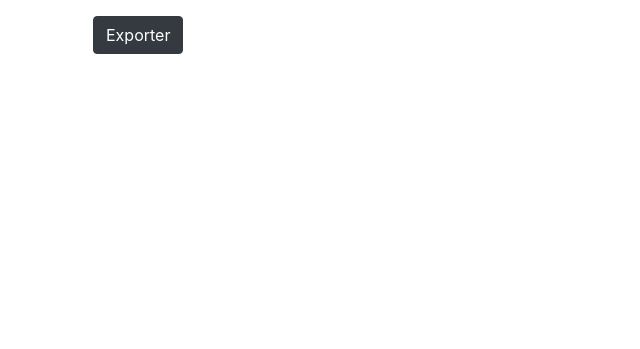
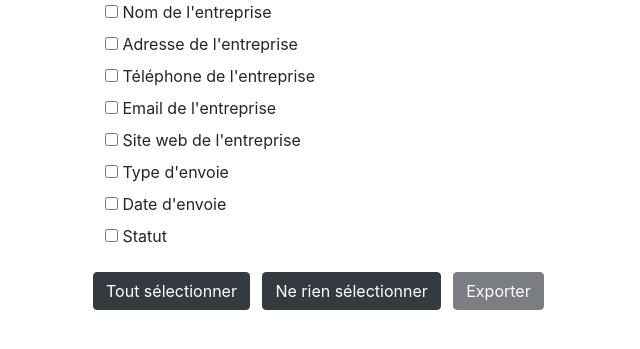
Before and after one commit to Reviewver/markJob, a PHP site: page /export.php in a window 1280 px wide. Shown: the part 110-459 px from the top of the page, without its empty margins (0-640 px from the left). Run offline with PHP 8.4, Linux system fonts and the light colour scheme.

Commit message:
Ajout de la possibilité de sélectionner les colonnes à exporter

```diff
--- a/export.php
+++ b/export.php
@@ -13,8 +13,46 @@
 				<?php include("menu.php"); ?>
 			</header>
 		<form method="post" action="save.php"/>
-		<button class="btn btn-dark" type="submit">Exporter</button>
+		<div id="colonne">
+		<div class="form-check">
+		<input id="nom" name="nom" value="nom" type="checkbox">
+		<label for="nom">Nom de l'entreprise</label>
+		</div>
+		<div class="form-check">
+		<input id="adresse" name="adresse" value="adresse" type="checkbox">
+		<label for="adresse">Adresse de l'entreprise</label>
+		</div>
+		<div class="form-check">
+		<input id="phone" type="checkbox" name="phone" value="phone">
+		<label for="phone">Téléphone de l'entreprise</label>
+		</div>
+		<div class="form-check">
+		<input id="email" type="checkbox" name="email" value="email">
+		<label for="email">Email de l'entreprise</label>
+		</div>
+		<div class="form-check">
+		<input id="url" type="checkbox" name="url" value="url">
+		<label for="url">Site web de l'entreprise</label>
+		</div>
+		<div class="form-check">
+		<input id="send" type="checkbox" name="send" value="send">
+		<label for="send">Type d'envoie</label>
+		</div>
+		<div class="form-check">
+		<input id="date" type="checkbox" name="date" value="date">
+		<label for="date">Date d'envoie</label>
+		</div>
+		<div class="form-check">
+		<input id="statut" type="checkbox" name="statut" value="statut">
+		<label for="statut">Statut</label>
+		</div>
+		</div>
+		<button type="button" class="btn btn-dark" onclick="selectAll(true)">Tout sélectionner</button>
+		<button type="button" class="btn btn-dark" onclick="selectAll(false)">Ne rien sélectionner</button>
+		<button class="btn btn-dark" id="export" type="submit">Exporter</button>
 		</form>
+
 </div>
 </body>
+<script type="text/javascript" src="select.js"></script>
  </html>
--- a/liste_demande.php
+++ b/liste_demande.php
@@ -3,6 +3,7 @@
 		<meta charset="utf-8">
 		<title>Affichage des demandes en cours</title>
 		<link rel="stylesheet" type="text/css" href="bootstrap-4.1.3-dist/css/bootstrap.css"/>
+		<link rel="stylesheet" type="text/css" href="index.css"/>
 	</head>
 	<body>
 		<div class="container">
--- /dev/null
+++ b/select.js
@@ -0,0 +1,45 @@
+function selectAll(select)
+{
+    for (var i=0 ; document.getElementsByTagName("input")[i] != undefined ; i++)
+    {
+        document.getElementsByTagName("input")[i].checked = select;
+    }
+    click();
+}
+
+function verifSelect()
+{
+    var select = false;
+    for (var i=0 ; document.getElementsByTagName("input")[i] != undefined ; i++)
+    {
+        if(document.getElementsByTagName("input")[i].checked == true)
+        {
+            select = true;
+        }
+    }
+
+    return select;
+}
+
+function click()
+{
+    var element = document.getElementById("export");
+    if(!verifSelect())
+    {
+        console.log("disable");
+        element.disabled = true;
+    }
+    else
+    {
+        console.log("enable");
+        element.disabled = false;
+    }
+}
+
+var element = document.getElementsByTagName("input");
+for (var i = 0 ; element[i] != undefined ; i++)
+{
+    element[i].addEventListener("change",click);
+}
+
+click();
```
Also changed, not shown: save.php (+46 -1 lines).
